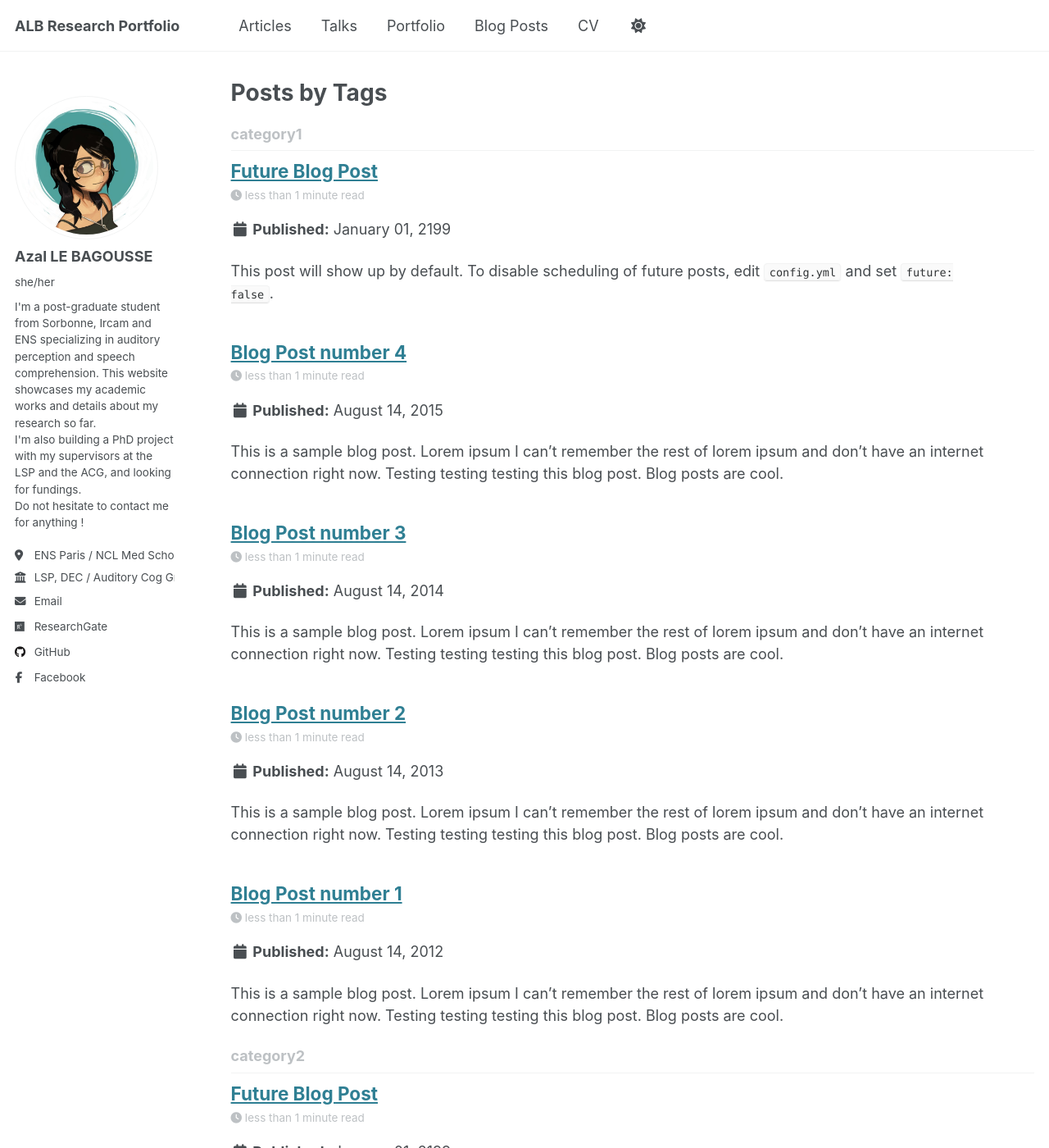
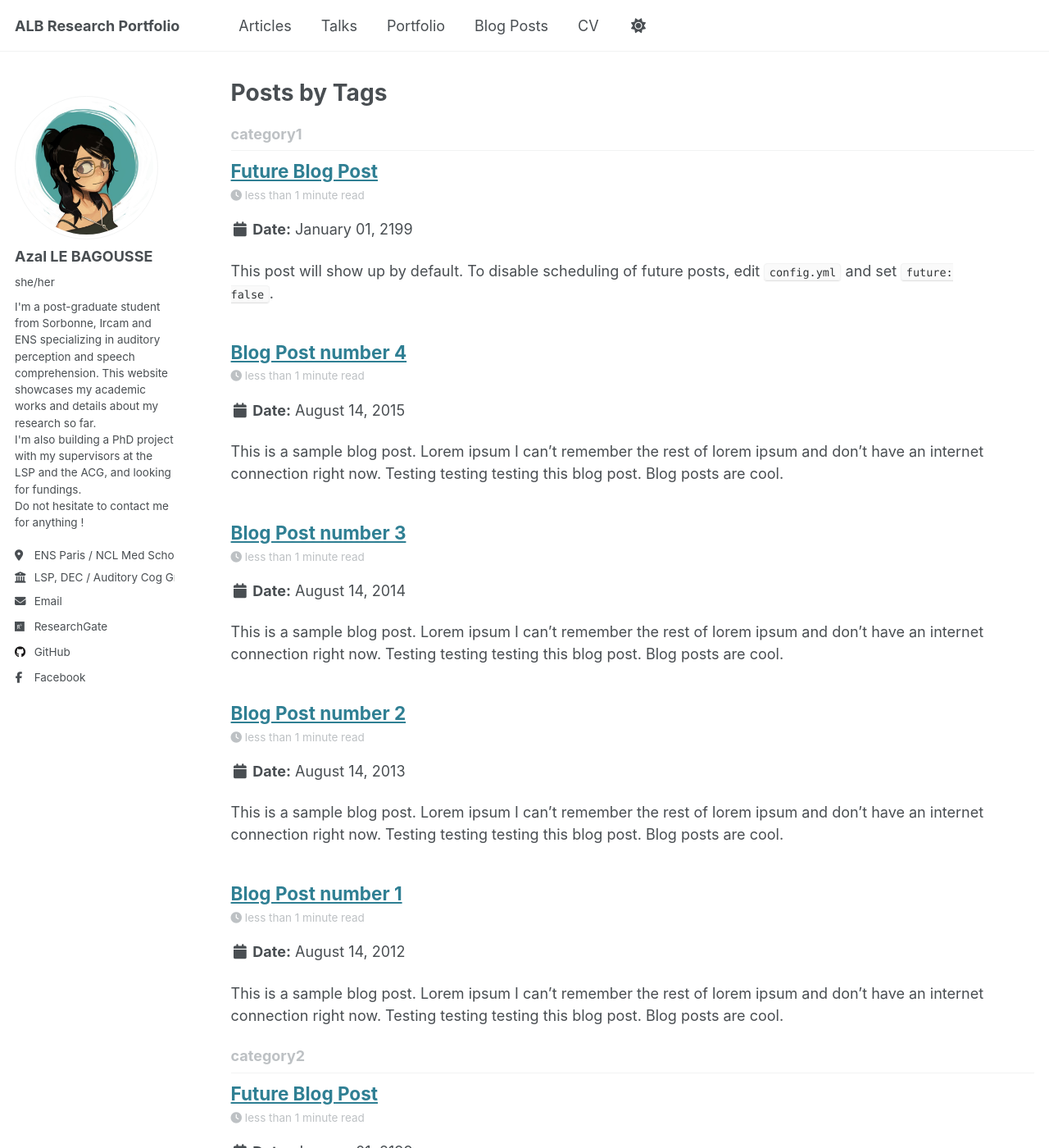
Before and after one commit to azallb/azallb.github.io, a Jekyll site: the page built from _pages/tag-archive.html, in a window 1280 px wide and 1400 px high. Shown: the whole window at 82% size. Built offline with Jekyll 4.4.1, drawn with Linux system fonts in a browser that asks for light colours; some of the changed text lies outside the part shown.

```diff
--- a/_data/ui-text.yml
+++ b/_data/ui-text.yml
@@ -16,7 +16,7 @@ en: &DEFAULT_EN
   meta_label                 :
   tags_label                 : "Tags:"
   categories_label           : "Categories:"
-  date_label                 : "Published:"
+  date_label                 : "Date:"
   comments_label             : "Leave a Comment"
   comments_title             : "Comments"
   more_label                 : "Learn More"
@@ -64,7 +64,7 @@ es: &DEFAULT_ES
   meta_label                 :
   tags_label                 : "Etiquetas:"
   categories_label           : "Categorías:"
-  date_label                 : "Actualizado:"
+  date_label                 : "Fecha:"
   comments_label             : "Comentar"
   comments_title             : "Deja un comentario"
   more_label                 : "Ver más"
@@ -108,7 +108,7 @@ fr: &DEFAULT_FR
   meta_label                 :
   tags_label                 : "Tags :"
   categories_label           : "Catégories :"
-  date_label                 : "Mis à jour :"
+  date_label                 : "Date :"
   comments_label             : "Laisser un commentaire"
   comments_title             :
   more_label                 : "Lire plus"
```
